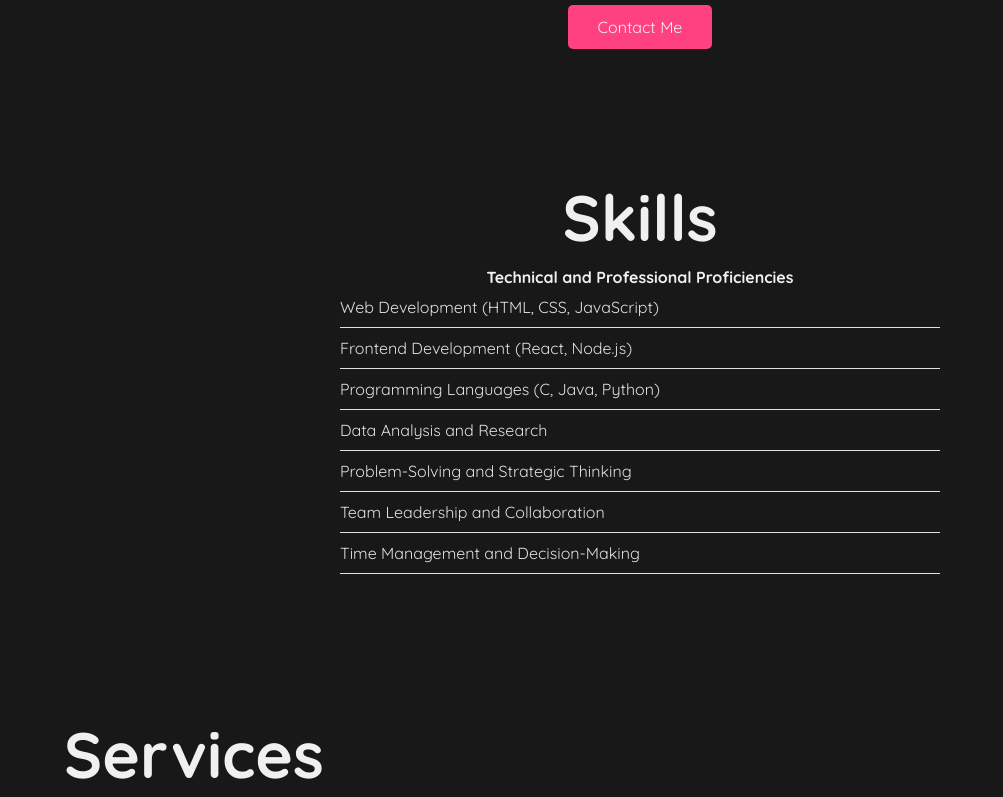
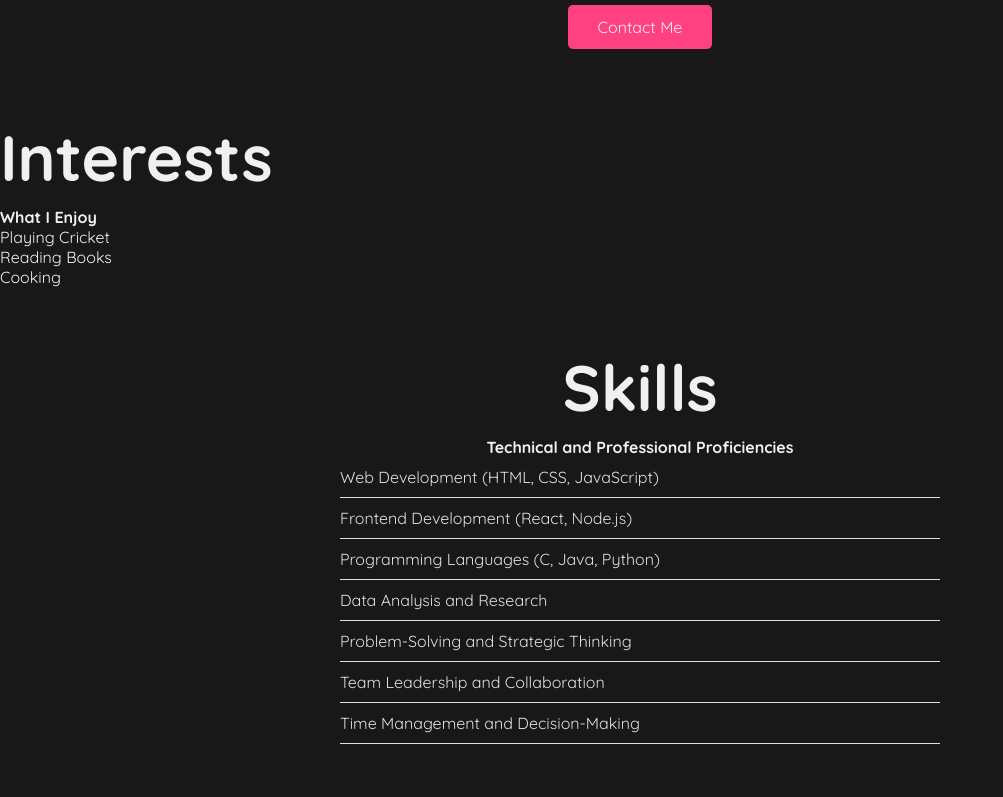
Before and after one commit to bharghavbolla/bharghavbolla.github.io, a plain HTML site: page index.html in a window 1280 px wide. Shown: the part 1191-1988 px from the top of the page, without its empty margins (0-1003 px from the left). Drawn offline with Linux system fonts and the light colour scheme.

Commit message:
Initial commit of portfolio site

```diff
--- a/index.html
+++ b/index.html
@@ -45,6 +45,21 @@
         <a href="#contact" class="btn">Contact Me</a>
     </div>
 </section>
+<!-- Interests Section Start -->
+<section class="interests" id="interests">
+    <div class="heading">
+        <h2>Interests</h2>
+        <h4>What I Enjoy</h4>
+    </div>
+    <div class="interests-content">
+        <ul>
+            <li>Playing Cricket</li>
+            <li>Reading Books</li>
+            <li>Cooking</li>
+        </ul>
+    </div>
+</section>
+<!-- Interests Section End -->
 <!-- About Section End -->
 
 <!-- Skills Section Start -->
@@ -107,7 +122,9 @@
         <p>The project leverages advanced Natural Language Processing (NLP) and Machine Learning Algorithms, allowing the chatbot to interpret user inquiries effectively and deliver precise responses. My contributions help integrate these technologies into the user interface, ensuring a smooth and efficient experience for users.</p>
         <p>Key objectives of the project include improving user experience, alleviating workload for the IT department, and enhancing operational efficiency within the university. By automating frequently asked questions and providing instant support, we aim to elevate the quality of services available to the university community.</p>
         <p>This project is providing me with invaluable experience in front-end development, as I learn to combine cutting-edge technology with a focus on user needs. I am eager to continue advancing the chatbot’s features and capabilities to deliver significant benefits to users across the university.
-<a href="https://universitychatbotgvsu.netlify.app/" target="_blank">University Chatbot System</a></p>
+<p>
+    <a href="https://universitychatbotgvsu.netlify.app/" target="_blank">View University Chatbot</a>
+</p>
     </div>
 </section>
 <!-- Term Project Section End -->
```
